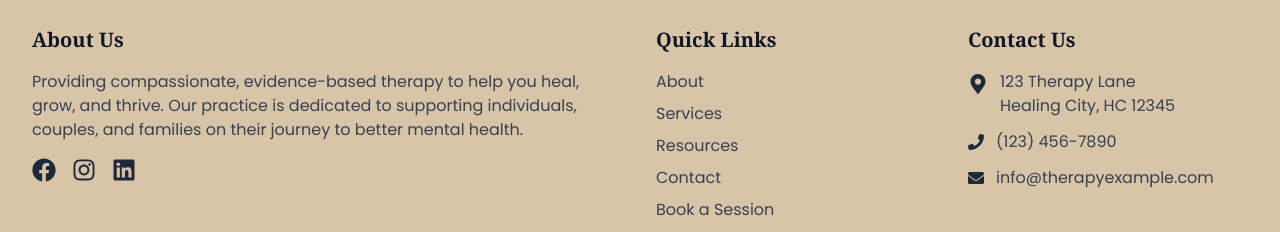
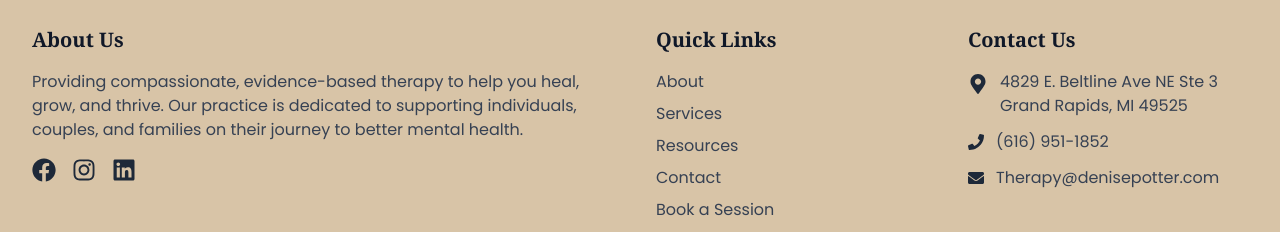
Before and after one commit to Dyligentlydone/Denise, a Next.js app: page / in a window 1280 px wide. Shown: the part 1635-1867 px from the top of the page. Built offline with nearby package versions, Linux system fonts and the light colour scheme.

Commit message:
Update contact information and home page content

```diff
--- a/src/app/contact/page.tsx
+++ b/src/app/contact/page.tsx
@@ -242,8 +242,8 @@ export default function ContactPage() {
                       <div className="ml-4">
                         <h4 className="text-base font-semibold text-gray-900">Office Location</h4>
                         <p className="mt-1 text-gray-700">
-                          1234 Therapy Lane, Suite 200<br />
-                          San Francisco, CA 94110
+                          4829 E. Beltline Ave NE Ste 3<br />
+                          Grand Rapids, MI 49525
                         </p>
                         <a
                           href="https://maps.google.com"
@@ -262,7 +262,7 @@ export default function ContactPage() {
                       </div>
                       <div className="ml-4">
                         <h4 className="text-base font-semibold text-gray-900">Phone</h4>
-                        <p className="mt-1 text-gray-700">(555) 123-4567</p>
+                        <p className="mt-1 text-gray-700">(616) 951-1852</p>
                         <p className="text-sm text-gray-600 mt-1">
                           Available Mon-Fri, 9am-5pm
                         </p>
@@ -276,10 +276,10 @@ export default function ContactPage() {
                       <div className="ml-4">
                         <h4 className="text-base font-semibold text-gray-900">Email</h4>
                         <a
-                          href="mailto:denise@therapyexample.com"
+                          href="mailto:Therapy@denisepotter.com"
                           className="mt-1 text-gray-700 hover:text-sage-600 transition-colors"
                         >
-                          denise@therapyexample.com
+                          Therapy@denisepotter.com
                         </a>
                         <p className="text-sm text-sage-500 mt-1">
                           I typically respond within 24-48 hours
--- a/src/app/page.tsx
+++ b/src/app/page.tsx
@@ -36,7 +36,7 @@ export default function Home() {
               </h1>
 
               <p className="text-lg md:text-xl text-sage-700 max-w-3xl mx-auto mb-10">
-                Compassionate, evidence-based therapy for individuals, couples, and families.
+                Integrative, trauma-informed therapy that helps you reconnect with yourself, heal past wounds, and find balance in the present.
               </p>
 
               <div className="flex flex-col sm:flex-row gap-4 justify-center">
--- a/src/components/Footer.tsx
+++ b/src/components/Footer.tsx
@@ -52,17 +52,17 @@ export default function Footer() {
               <div className="flex items-start mb-3">
                 <FaMapMarkerAlt className="h-5 w-5 text-sage-600 mt-1 mr-3 flex-shrink-0" />
                 <div>
-                  <p className="text-gray-700">123 Therapy Lane</p>
-                  <p className="text-gray-700">Healing City, HC 12345</p>
+                  <p className="text-gray-700">4829 E. Beltline Ave NE Ste 3</p>
+                  <p className="text-gray-700">Grand Rapids, MI 49525</p>
                 </div>
               </div>
               <div className="flex items-center mb-3">
                 <FaPhone className="h-4 w-4 text-sage-600 mr-3" />
-                <a href="tel:+1234567890" className="text-gray-700 hover:text-sage-700 transition-colors">(123) 456-7890</a>
+                <a href="tel:6169511852" className="text-gray-700 hover:text-sage-700 transition-colors">(616) 951-1852</a>
               </div>
               <div className="flex items-center mb-3">
                 <FaEnvelope className="h-4 w-4 text-sage-600 mr-3" />
-                <a href="mailto:info@therapyexample.com" className="text-gray-700 hover:text-sage-700 transition-colors">info@therapyexample.com</a>
+                <a href="mailto:Therapy@denisepotter.com" className="text-gray-700 hover:text-sage-700 transition-colors">Therapy@denisepotter.com</a>
               </div>
             </address>
           </div>
```
